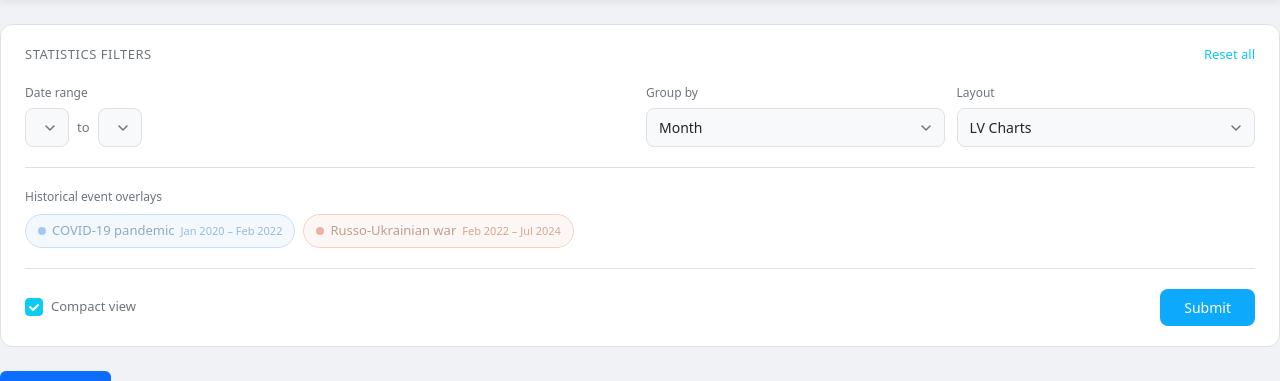
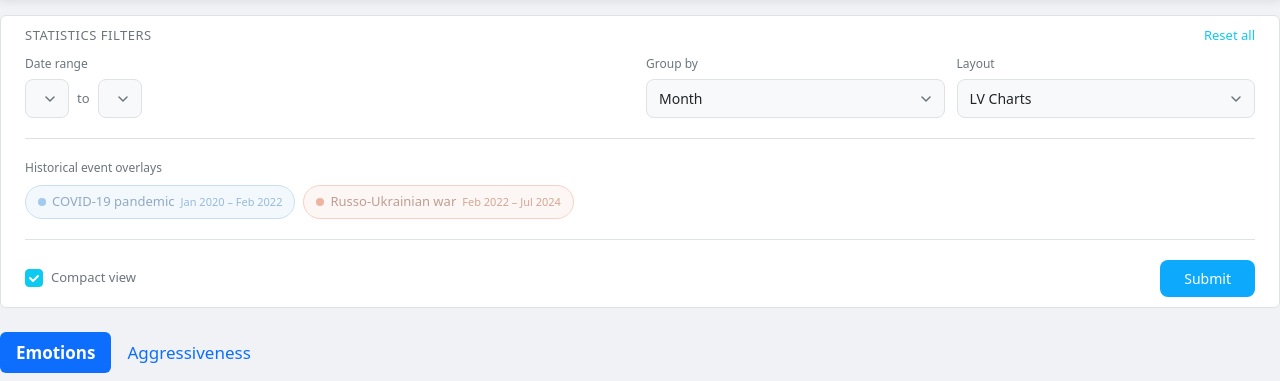
Before and after one commit to LUMII-AILab/Barometrs, a FastAPI app: template templates/index.html in a window 1280 px wide. Shown: the part 90-471 px from the top of the page. Run offline with FastAPI, Linux system fonts and the light colour scheme; the template is opened without the code that fills it, so the values that code supplies are empty; some libraries are stand-ins or nearby versions.

Commit message:
Refactor CSS.

```diff
--- a/static/css/filters_form.css
+++ b/static/css/filters_form.css
@@ -3,18 +3,17 @@
 .controls-card {
     border: 0.5px solid #dee2e6 !important;
     box-shadow: none;
-    border-radius: 12px !important;
 }
 
 .filters-card-body {
-    padding: 20px 24px;
+    padding: 10px 24px;
 }
 
 .filters-header {
     display: flex;
     align-items: center;
     justify-content: space-between;
-    margin-bottom: 20px;
+    margin-bottom: 10px;
 }
 
 .filters-title {
--- a/static/css/main.css
+++ b/static/css/main.css
@@ -12,7 +12,7 @@ body {
 }
 
 .page-content {
-    padding: 24px 0 0;
+    padding: 15px 0 0;
 }
 
 /* === Header === */
```
